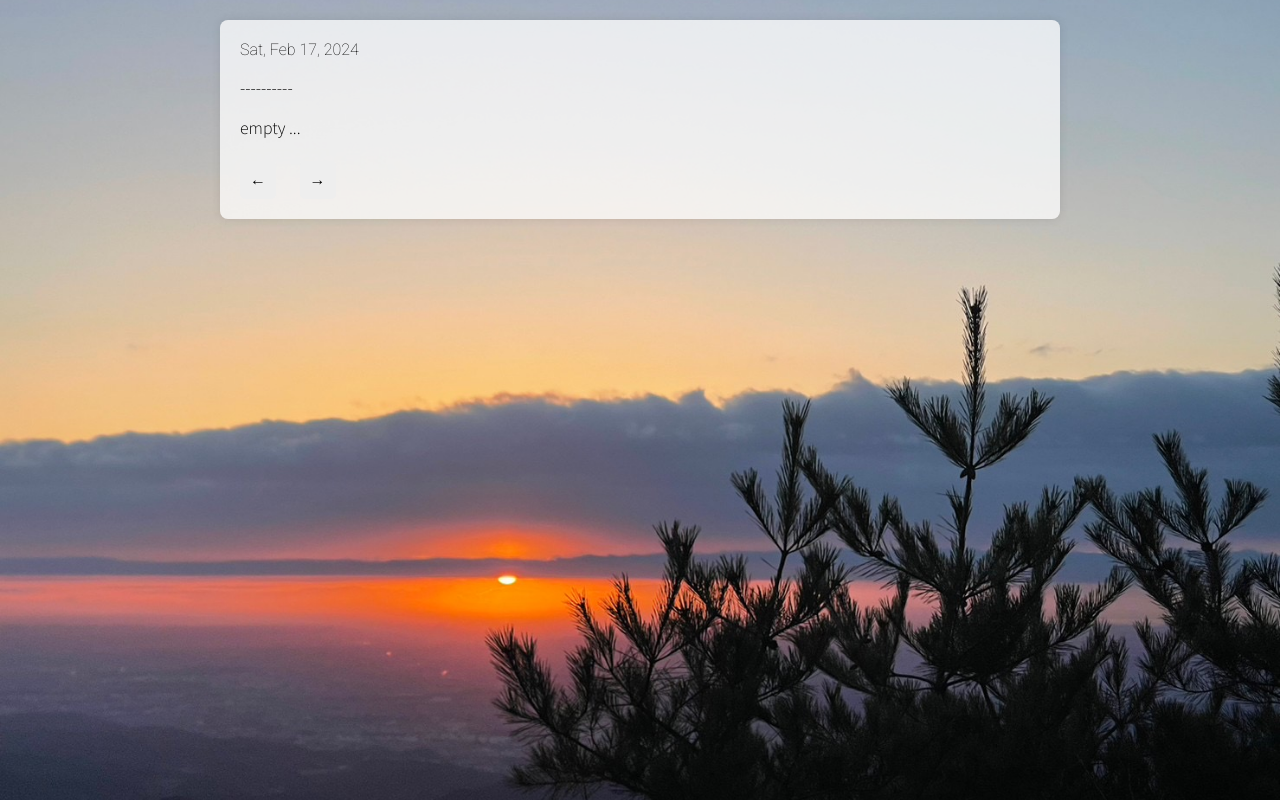
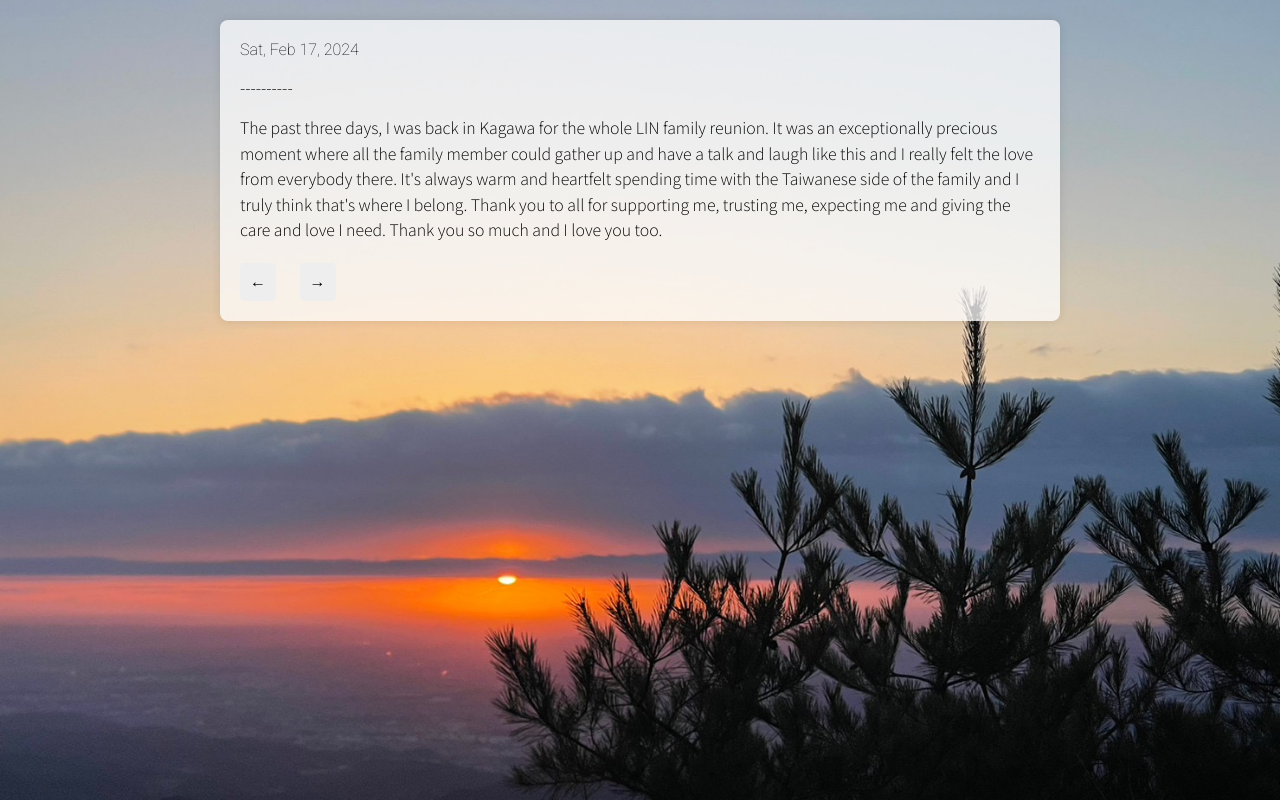
Before and after one commit to yasulin/yasulin.github.io, a plain HTML site: page index.html in a window 1280 px wide. Drawn offline with Linux system fonts and the light colour scheme.

Commit message:
Add 2/17 entry

```diff
--- a/index.html
+++ b/index.html
@@ -74,7 +74,7 @@
         { date: "02/14/2024", content: "Happy Valentines Day :)))" },
         { date: "02/15/2024", content: "(Day 1: Lin Family Reunion in Kagawa)" },
         { date: "02/16/2024", content: "(Day 2: Lin Family Reunion in Kagawa)" },
-        { date: "02/17/2024", content: "empty ..." },
+        { date: "02/17/2024", content: "The past three days, I was back in Kagawa for the whole LIN family reunion. It was an exceptionally precious moment where all the family member could gather up and have a talk and laugh like this and I really felt the love from everybody there. It's always warm and heartfelt spending time with the Taiwanese side of the family and I truly think that's where I belong. Thank you to all for supporting me, trusting me, expecting me and giving the care and love I need. Thank you so much and I love you too." },
         { date: "02/18/2024", content: "empty ..." },
         { date: "02/19/2024", content: "empty ..." },
         { date: "02/20/2024", content: "empty ..." },
```
